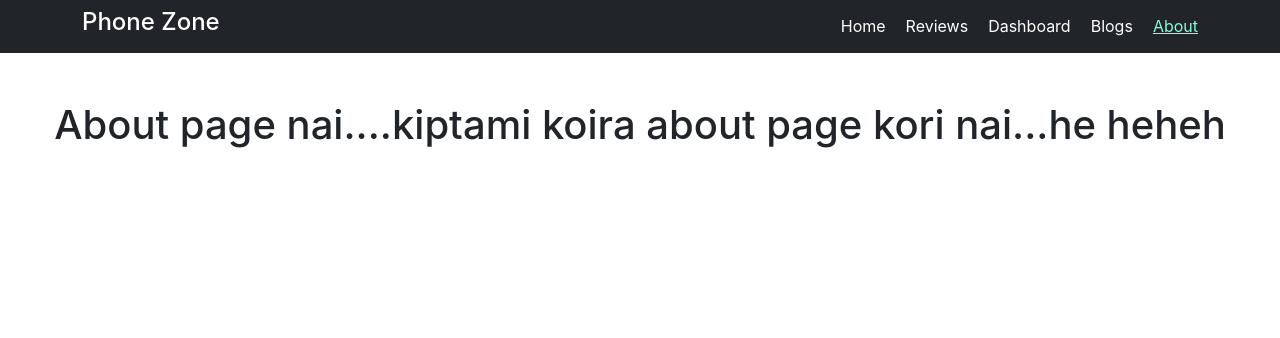
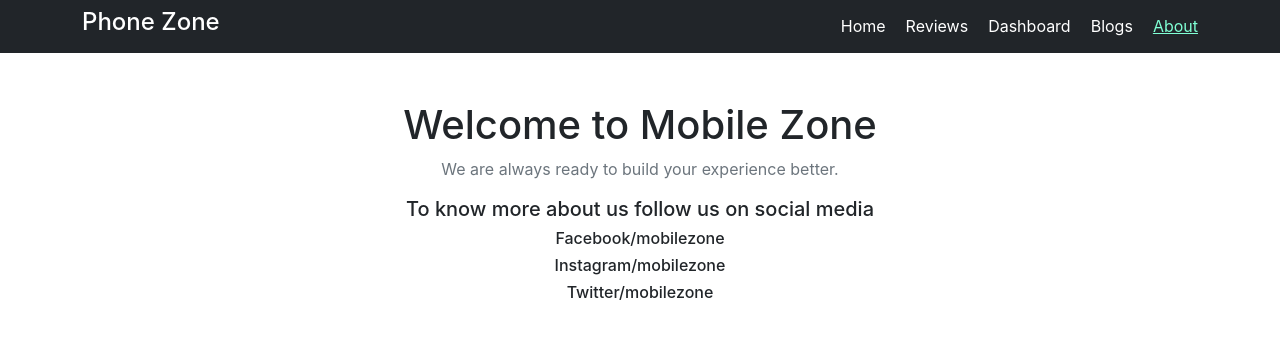
Before and after one commit to abujakariacse/mac-zone, a React (Create React App) app: page /about in a window 1280 px wide. Shown: the top 338 px of the page. Built offline with nearby package versions, Linux system fonts and the light colour scheme; the HTML template or start-up script is replaced by a standard one.

Commit message:
about section done

```diff
--- a/src/Components/About/About.js
+++ b/src/Components/About/About.js
@@ -3,7 +3,12 @@ import React from 'react';
 const About = () => {
     return (
         <div>
-            <h1 className='text-center mt-5'>About page nai....kiptami koira about page kori nai...he heheh</h1>
+            <h1 className='text-center mt-5'>Welcome to Mobile Zone</h1>
+            <p className='text-center text-secondary'>We are always ready to build your experience better.</p>
+            <h5 className='text-center'>To know more about us follow us on social media</h5>
+            <h6 className='text-center'>Facebook/mobilezone</h6>
+            <h6 className='text-center'>Instagram/mobilezone</h6>
+            <h6 className='text-center'>Twitter/mobilezone</h6>
         </div>
     );
 };
--- a/src/Components/Dashboard/Dashboard.js
+++ b/src/Components/Dashboard/Dashboard.js
@@ -6,14 +6,14 @@ const Dashboard = () => {
         {
             "id": 1,
             "month": "Mar",
-            "investment": 100000,
+            "investment": 200000,
             "sell": 241,
             "revenue": 10401
         },
         {
             "id": 2,
             "month": "Apr",
-            "investment": 200000,
+            "investment": 300000,
             "sell": 423,
             "revenue": 24500
         },
@@ -27,28 +27,28 @@ const Dashboard = () => {
         {
             "id": 4,
             "month": "Jun",
-            "investment": 500000,
+            "investment": 700000,
             "sell": 529,
             "revenue": 40405
         },
         {
             "id": 5,
             "month": "Jul",
-            "investment": 600000,
+            "investment": 400000,
             "sell": 601,
             "revenue": 50900
         },
         {
             "id": 6,
             "month": "Aug",
-            "investment": 700000,
+            "investment": 800000,
             "sell": 670,
             "revenue": 61000
         }
     ]
     return (
         <div className='mt-5'>
-            <h1 className='text-success text-center'>Hlw Chart</h1>
+            <h1 className='text-success text-center'>Summery</h1>
             <div className='mt-5 row'>
                 <div className='col-lg-6 d-flex justify-content-center'>
                     <BarChart
```
Also changed, not shown: public/Customer.json (+6 -6 lines).
